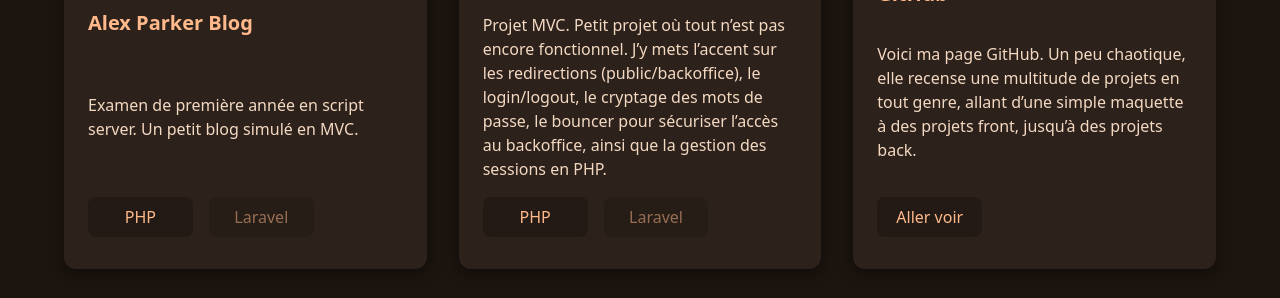
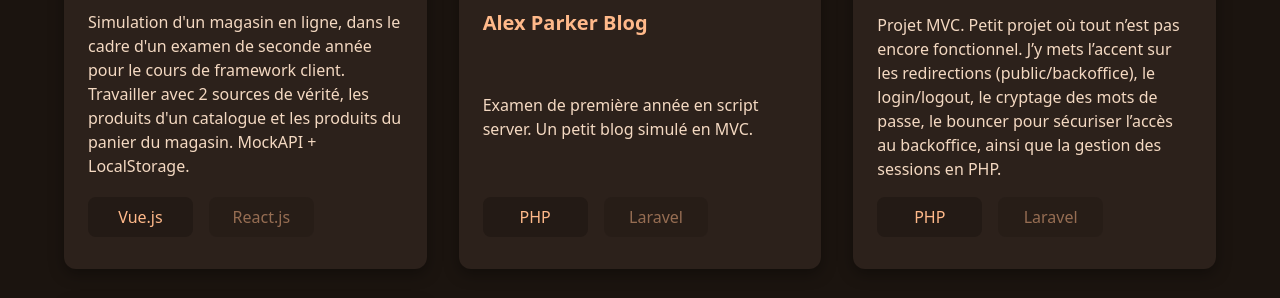
Before and after one commit to FeryLuc/Portfolio, a plain HTML site: page index.html in a window 1280 px wide. Shown: the part 2596-2894 px from the top of the page. Drawn offline with nearby package versions, Linux system fonts and the light colour scheme.

Commit message:
Ajout d'un projet Vue.js

```diff
--- a/index.html
+++ b/index.html
@@ -244,7 +244,7 @@
     <footer class="py-6 text-center text-sm muted bdr">
       © 2025 - Portfolio
     </footer>
+    <script src="./js/app.js" defer></script>
+    <script src="./js/projects.js" defer></script>
   </body>
-  <script src="./js/app.js"></script>
-  <script src="./js/projects.js"></script>
 </html>
--- a/js/projects.js
+++ b/js/projects.js
@@ -58,6 +58,24 @@ const projects = [
         tech: 'Vue.js',
         demo: 'https://feryluc.github.io/TODOLIST_VUE_CLI_MOCKAPI/',
         code: 'https://github.com/FeryLuc/TODOLIST_VUE_CLI_MOCKAPI',
+      },
+      {
+        tech: 'React.js',
+        demo: '',
+        code: '',
+      },
+    ],
+  },
+  {
+    title: 'Magasin en ligne',
+    img: './assets/Shop.png',
+    description: `Simulation d'un magasin en ligne, dans le cadre d'un examen de seconde année pour le cours de framework client. Travailler avec 2 sources de vérité, les produits d'un catalogue et les produits du panier du magasin.
+    MockAPI + LocalStorage.`,
+    tags: [
+      {
+        tech: 'Vue.js',
+        demo: 'https://eval-magasin-en-ligne.netlify.app/',
+        code: 'https://github.com/FeryLuc/EVAL-MAGASIN_EN-LIGNE-LUC-FERY',
       },
       {
         tech: 'React.js',
```
Also changed, not shown: assets/Shop.png (added).
